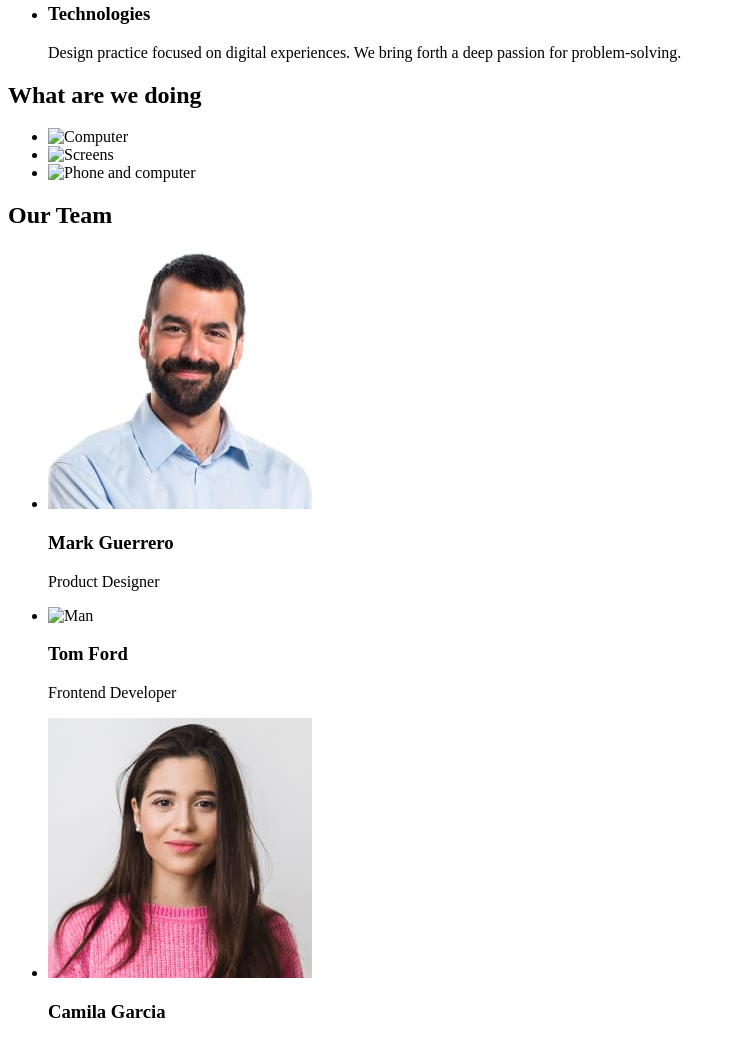
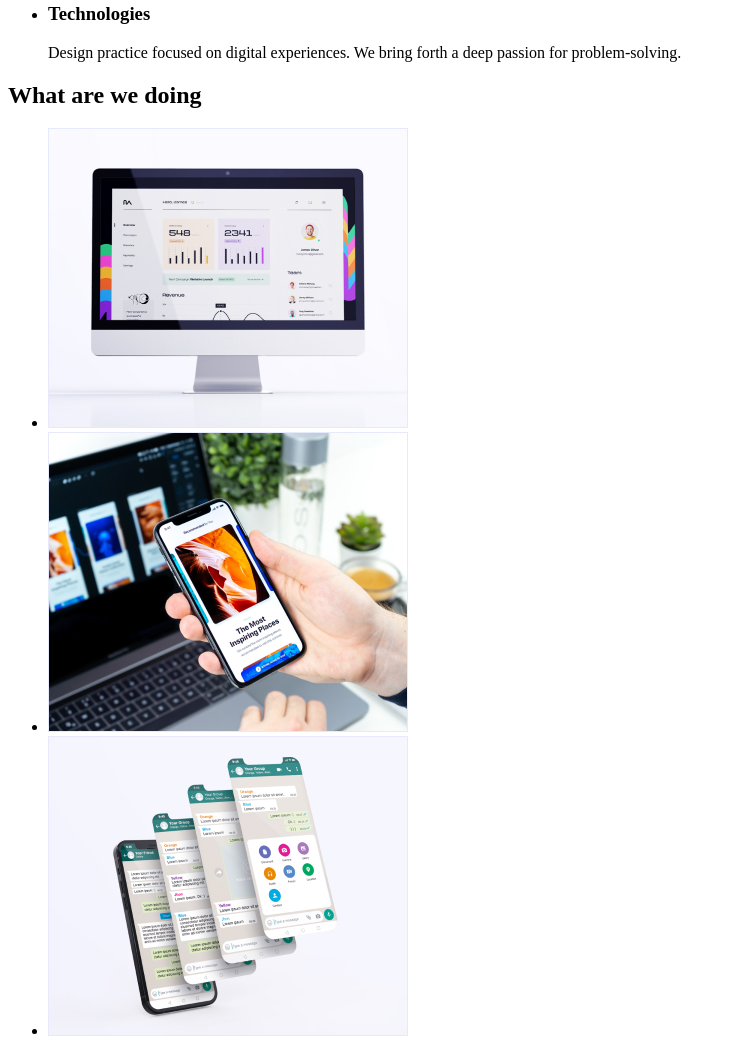
Before and after one commit to Missolka/Tutorial, a plain HTML site: page index.html in a window 1280 px wide. Shown: the part 532-1571 px from the top of the page, without its empty margins (0-735 px from the left). Drawn offline with Linux system fonts and the light colour scheme.

Commit message:
Change mistakes

```diff
--- a/index.html
+++ b/index.html
@@ -63,9 +63,9 @@
   <section>
     <h2>What are we doing</h2>
     <ul>
-        <li><img src="./images/Rectangle-71.jpg" width="360" alt="Computer"></li>
-        <li><img src="./images/Rectangle-73.jpg" width="360" alt="Screens"></li>
-        <li><img src="./images/Rectangle-74.jpg" width="360" alt="Phone and computer"></li>
+        <li><img src="./images/Rectangle 71.jpg" width="360" alt="Computer"></li>
+        <li><img src="./images/Rectangle 73.jpg" width="360" alt="Screens"></li>
+        <li><img src="./images/Rectangle 74.jpg" width="360" alt="Phone and computer"></li>
     </ul>
 </section>
   <!--Section 4-->
@@ -76,7 +76,7 @@
         <h3>Mark Guerrero</h3>
         <p>Product Designer</p>
     </li>
-    <li><img src="./images/new1.jpg" width="264" alt="Man">
+    <li><img src="./images/new 1.jpg" width="264" alt="Man">
         <h3>Tom Ford</h3>
         <p>Frontend Developer</p>
     </li>
```
